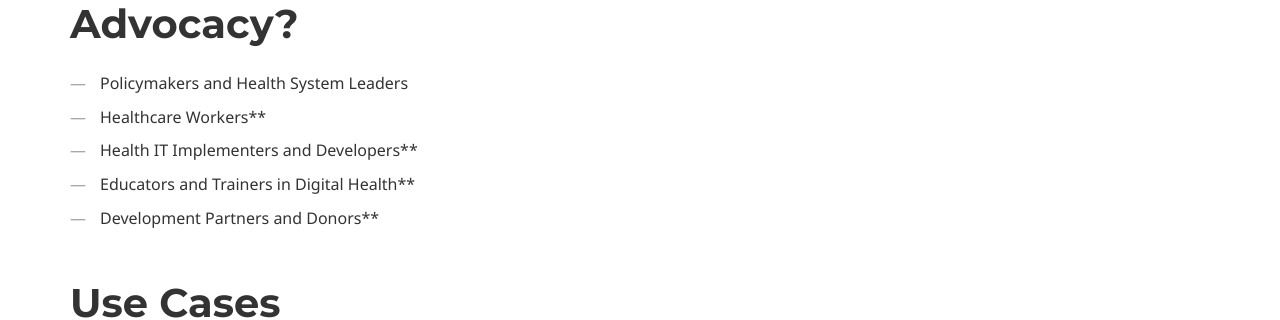
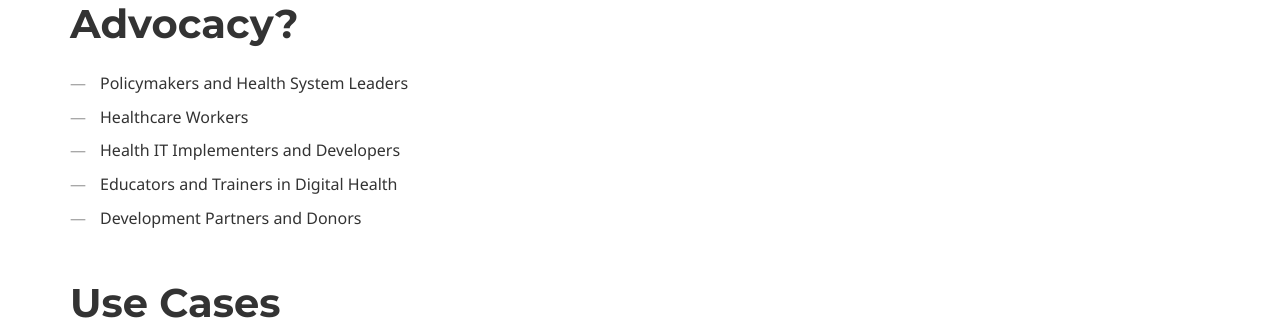
Before and after one commit to upmsilab/FHIRLab, a Jekyll site: the page built from advocacy.md, in a window 1280 px wide and 900 px high, scrolled down 905 px. Shown: the part 154-474 px from the top of the window. Built offline with Jekyll 4.4.1, drawn with Linux system fonts in a browser that asks for light colours; some web fonts are replaced.

```diff
--- a/advocacy.md
+++ b/advocacy.md
@@ -27,10 +27,10 @@ FHIRLab offers a simulated functional health data environment. It helps demystif
 
 # Who can use FHIRLab for Advocacy?
 - Policymakers and Health System Leaders
-- Healthcare Workers**
-- Health IT Implementers and Developers**
-- Educators and Trainers in Digital Health**
-- Development Partners and Donors**
+- Healthcare Workers
+- Health IT Implementers and Developers
+- Educators and Trainers in Digital Health
+- Development Partners and Donors
 
 # Use Cases
 FHIRLab resoures make it easy to explore and understand the practical applications of Digital Health Standards and Interoperability. We have curated following examples of how different actors can use **FHIRLab** for advocacy, including the tools currently available in the sandbox.
```
